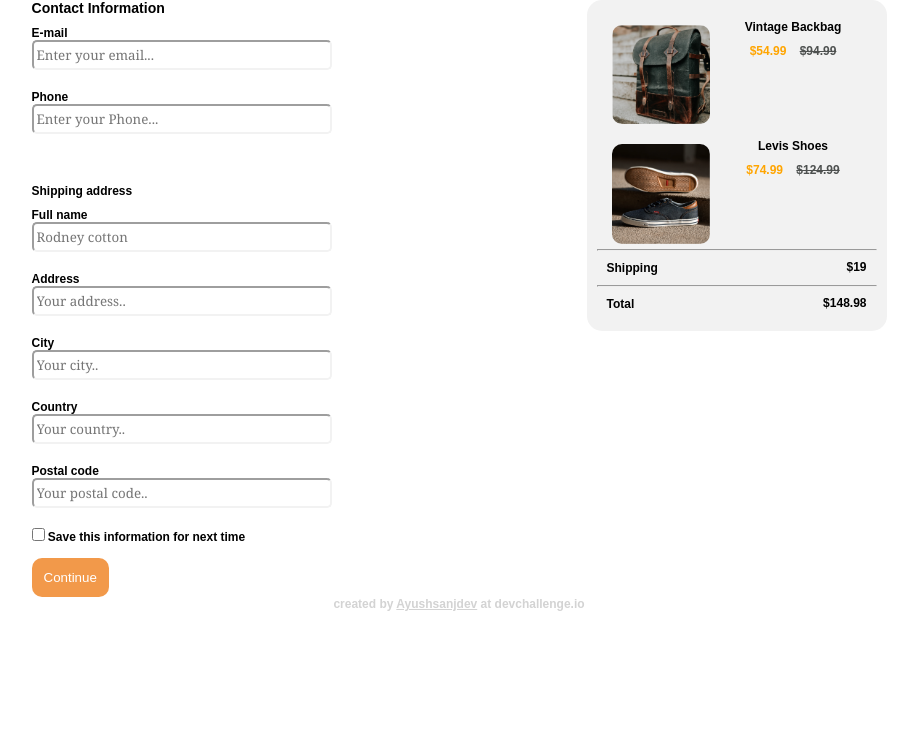
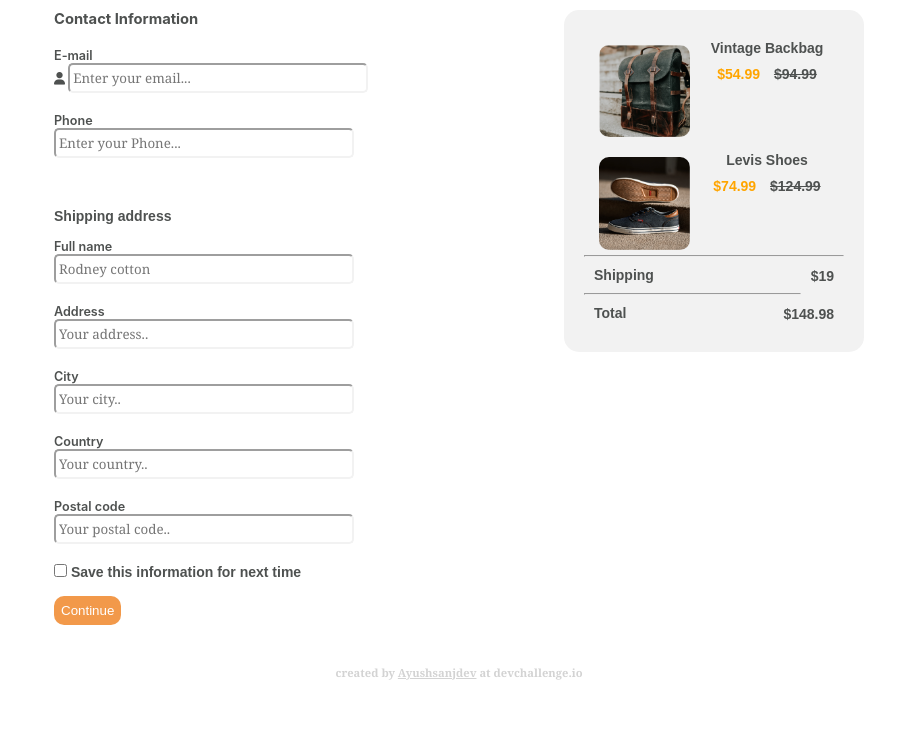
Before and after one commit to Ayushsanjdev/checkout-page-app, a plain HTML site: page index.html in a window 1280 px wide. Shown: the part 64-800 px from the top of the page, without its empty margins (181-1099 px from the left). Drawn offline with Linux system fonts and the light colour scheme.

Commit message:
update: css

```diff
--- a/index.html
+++ b/index.html
@@ -6,7 +6,8 @@
 	<meta http-equiv="X-UA-Compatible" content="IE=edge">
 	<meta name="viewport" content="width=device-width, initial-scale=1.0">
 	<link rel="stylesheet" href="style.css">
-	<link href="https://fonts.googleapis.com/icon?family=Material+Icons" rel="stylesheet">
+	<link rel="stylesheet" href="https://cdnjs.cloudflare.com/ajax/libs/font-awesome/4.7.0/css/fontawesome.
+	min.css" />
 	<title>Checkout App</title>
 </head>
 
@@ -56,6 +57,7 @@
 			<div id="contact-container">
 				<h3>Contact Information</h3>
 				<p>E-mail</p>
+				<i class="fa fa-user icon"></i>
 				<input type="email" name="email-id" id="email-box" placeholder="Enter your email...">
 				<p>Phone</p>
 				<input type="number" name="Phone" id="phone-box" placeholder="Enter your Phone...">
--- a/style.css
+++ b/style.css
@@ -1,12 +1,12 @@
 * {
     margin: 0;
     padding: 0;
-    /* border: 1px solid rgb(255, 0, 0); */
     box-sizing: border-box;
+
 }
 
 :root {
-    font-size: 12px;
+    font-size: 14px;
     font-weight: 600;
 }
 
@@ -15,10 +15,11 @@ body {
     max-width: 900px;
     margin: 0 auto;
     font-family: Arial, Helvetica, sans-serif;
+    color: #4E5150;
 }
 
 #main-container {
-    width: 95%;
+    width: 90%;
     margin: 0 auto;
 }
 
@@ -33,7 +34,18 @@ body {
     width: 300px;
     float: right;
     border-radius: 15px;
-    padding: 10px;
+    padding: 20px;
+}
+
+@media only screen and (max-width: 680px) {
+    #semi-container {
+        float: left;
+        margin-bottom: 30px;
+    }
+    :root {
+        font-size: 12px;
+    }
+
 }
 
 .item-img-div {
@@ -96,13 +108,18 @@ body {
 }
 
 #contact-container > h3 {
-    margin-bottom: 10px;
+    margin-bottom: 20px;
 
 }
 
 #shipping-container > h3 {
-    margin-bottom: 10px;
+    margin-bottom: 15px;
     font-size: 1rem;
+}
+
+#contact-container,#shipping-container > p {
+    font-size: 0.9rem;
+    font-family: -apple-system, BlinkMacSystemFont, 'Segoe UI', Roboto, Oxygen, Ubuntu, Cantarell, 'Open Sans', 'Helvetica Neue', sans-serif;
 }
 
 #contact-container > input {
@@ -129,13 +146,19 @@ button {
     margin: 0 auto;
     background-color: #F2994A;
     color: #fff;
-    padding: 10px;
+    padding: 5px;
     border-radius: 10px;
     border-color: transparent;
     margin: 0 auto;
 }
 
-footer, a {
+#footer {
+    padding-top: 40px;
+    padding-bottom: 15px;
+}
+#footer, a {
     text-align: center;
     color: lightgrey;
+    font-family: Cambria, Cochin, Georgia, Times, 'Times New Roman', serif;
+    font-size: 0.8rem;
 }
```
